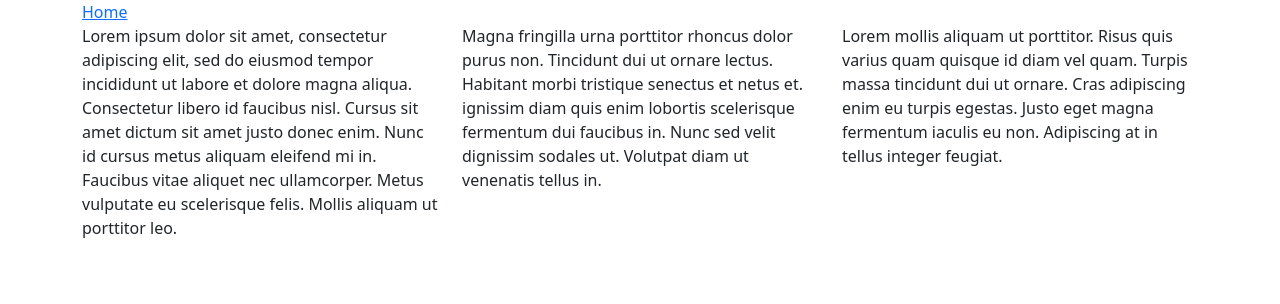
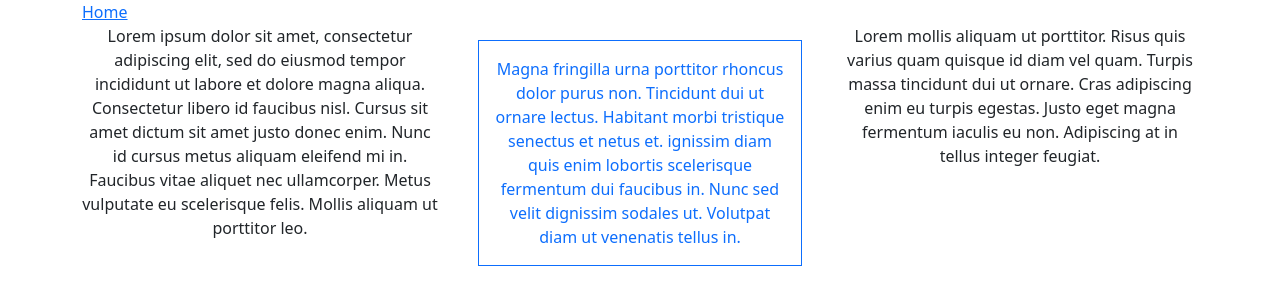
Before and after one commit to Yuvaranikv/bootstrap-experiments, a plain HTML site: page index.html in a window 1280 px wide. Drawn offline with nearby package versions, Linux system fonts and the light colour scheme.

Commit message:
Styled Index Page

```diff
--- a/index.html
+++ b/index.html
@@ -10,6 +10,28 @@
     <!-- <script src="https://cdn.jsdelivr.net/npm/bootstrap@5.3.3/dist/js/bootstrap.bundle.min.js"
         integrity="sha384-YvpcrYf0tY3lHB60NNkmXc5s9fDVZLESaAA55NDzOxhy9GkcIdslK1eN7N6jIeHz"
         crossorigin="anonymous"></script> -->
+    <style>
+        /* Small devices (tablets, 768px and up) */
+        @media (min-width: 768px) {
+            .text-justify-sm {
+                text-align: left;
+            }
+        }
+
+        /* Medium devices (desktops, 992px and up) */
+        @media (min-width: 992px) {
+            .text-justify-md {
+                text-align: center;
+            }
+        }
+
+        /* Large devices (large desktops, 1200px and up) */
+        @media (min-width: 1200px) {
+            .text-justify-lg {
+                text-align: center;
+            }
+        }
+    </style>
 </head>
 
 <body>
@@ -26,7 +48,7 @@
     <main>
         <div class="container">
             <div class="row">
-                <div class="col-md-4">
+                <div class="col-md-4 text-justify-sm text-justify-lg">
                     <p> Lorem ipsum dolor sit amet, consectetur adipiscing elit, sed do eiusmod tempor incididunt ut
                         labore et dolore
                         magna aliqua. Consectetur libero id faucibus nisl. Cursus sit amet dictum sit amet justo donec
@@ -35,13 +57,14 @@
                         vulputate eu
                         scelerisque felis. Mollis aliquam ut porttitor leo.</p>
                 </div>
-                <div class="col-md-4">
-                    <p>Magna fringilla urna porttitor rhoncus dolor purus non. Tincidunt dui ut ornare lectus. Habitant
+                <div class="col-md-4 text-justify-sm text-justify-lg">
+                    <p class="text-primary border border-primary p-3 m-3">Magna fringilla urna porttitor rhoncus dolor
+                        purus non. Tincidunt dui ut ornare lectus. Habitant
                         morbi tristique
                         senectus et netus et. ignissim diam quis enim lobortis scelerisque fermentum dui faucibus in.
                         Nunc sed velit dignissim sodales ut. Volutpat diam ut venenatis tellus in.</p>
                 </div>
-                <div class="col-md-4">
+                <div class="col-md-4  text-justify-sm text-justify-lg">
                     <p> Lorem mollis aliquam ut porttitor. Risus quis varius quam quisque id diam vel quam. Turpis massa
                         tincidunt dui
                         ut ornare. Cras adipiscing enim eu turpis egestas. Justo eget magna fermentum iaculis eu non.
```
